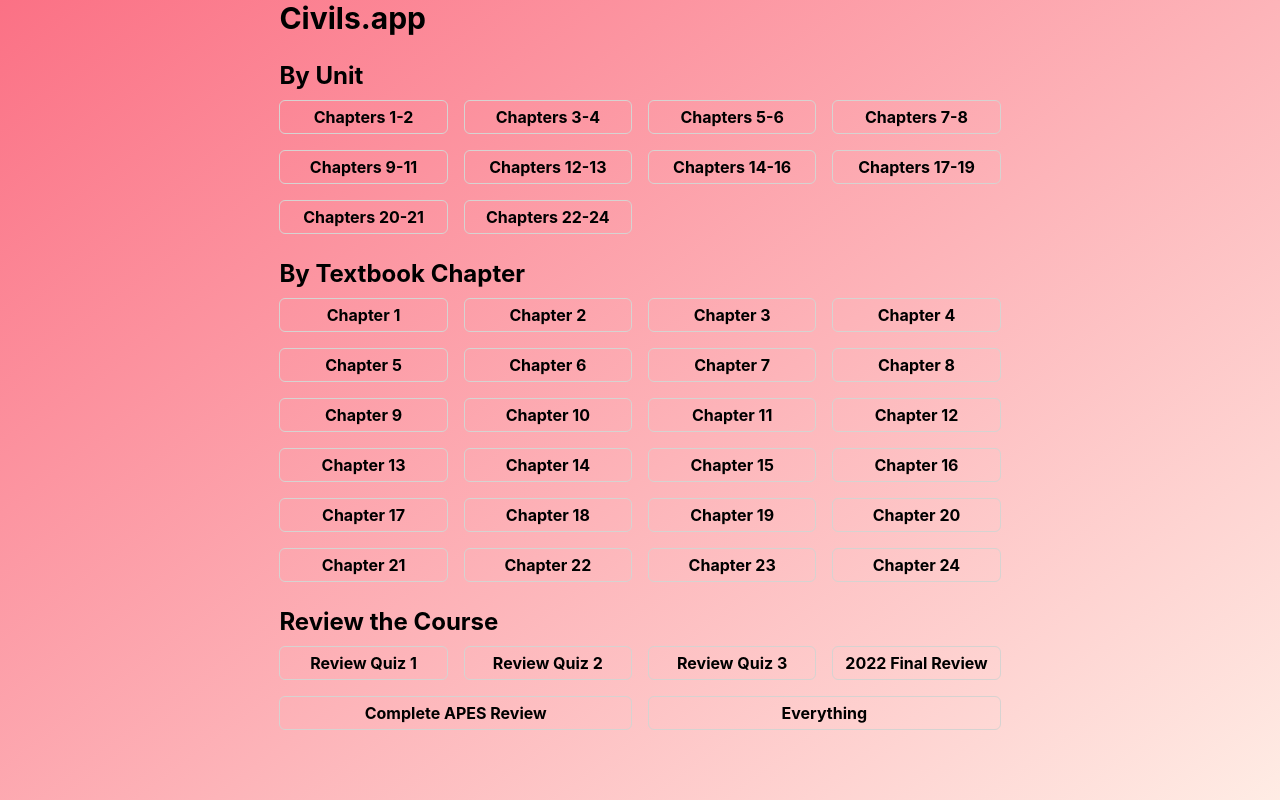
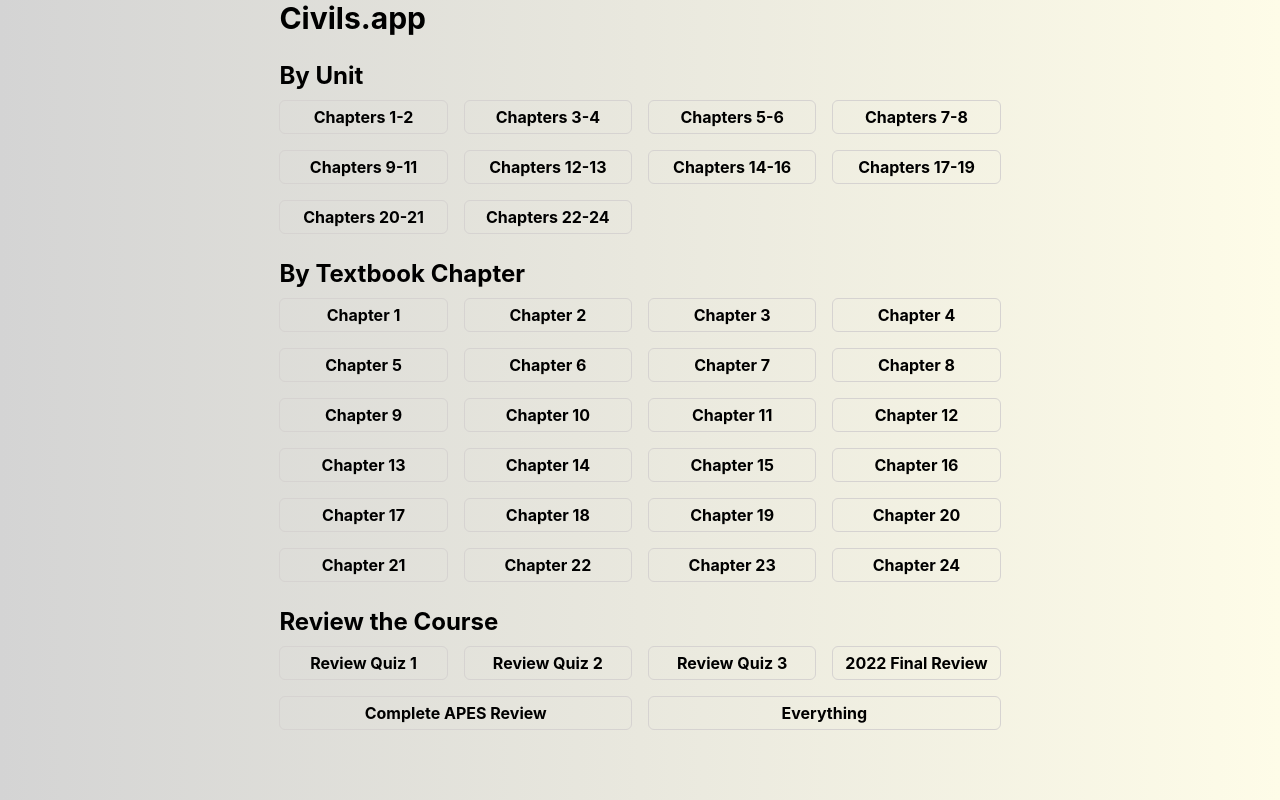
Before and after one commit to darsheee/ray_hope, a SvelteKit app: page / in a window 1280 px wide. Shown: the top 800 px of the page. Built offline with nearby package versions, Linux system fonts and the light colour scheme.

Commit message:
Update app.css

```diff
--- a/src/app.css
+++ b/src/app.css
@@ -16,7 +16,7 @@
     "Helvetica Neue",
     sans-serif;
 
-  @apply  bg-gradient-to-br from-rose-400 to-orange-50 text-black selection:text-green-400 print:bg-white print:text-black;
+  @apply bg-gradient-to-r from-neutral-300 to-yellow-50 print:bg-white print:text-black;
 }
 
 @media (prefers-color-scheme: dark) {
```
